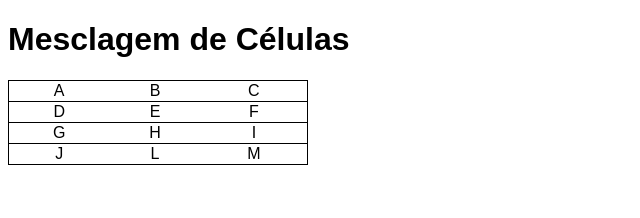
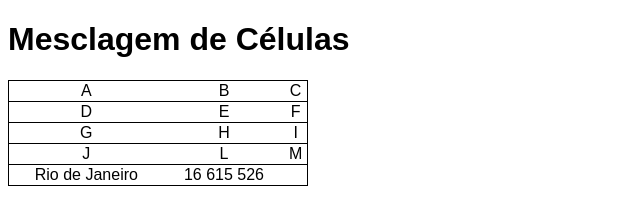
Before and after one commit to IvesFigueiredo/html-css, a plain HTML site: page exercicios/ex-023/tabelas04.html in a window 1280 px wide. Shown: the whole page, without its empty margins (0-640 px from the left). Drawn offline with Linux system fonts and the light colour scheme.

Commit message:
Update tabelas04.html

```diff
--- a/exercicios/ex-023/tabelas04.html
+++ b/exercicios/ex-023/tabelas04.html
@@ -45,6 +45,11 @@
             <td>L</td>
             <td>M</td>
         </tr>
+
+        <tr>
+            <td>Rio de Janeiro</td>
+            <td class="numero">16 615 526</td>
+        </tr>
     </table>
 </body>
 </html>
```
